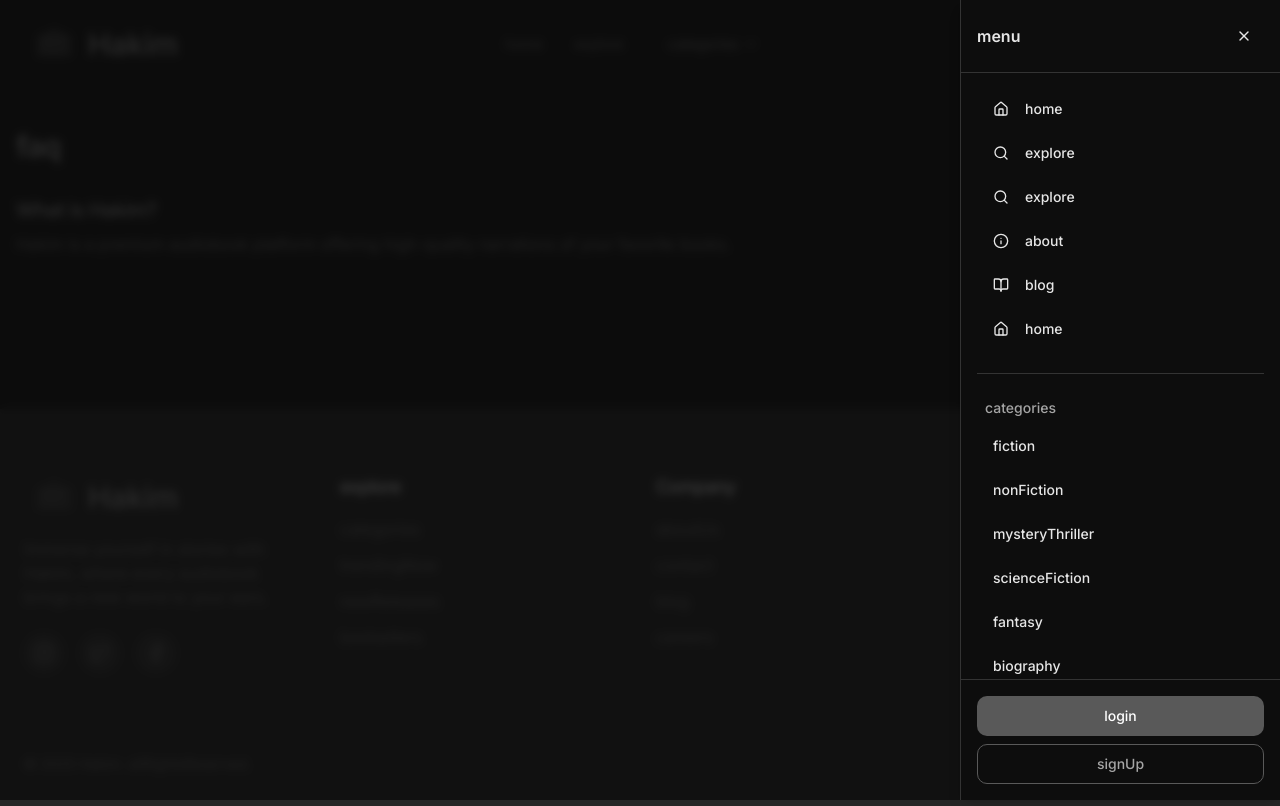
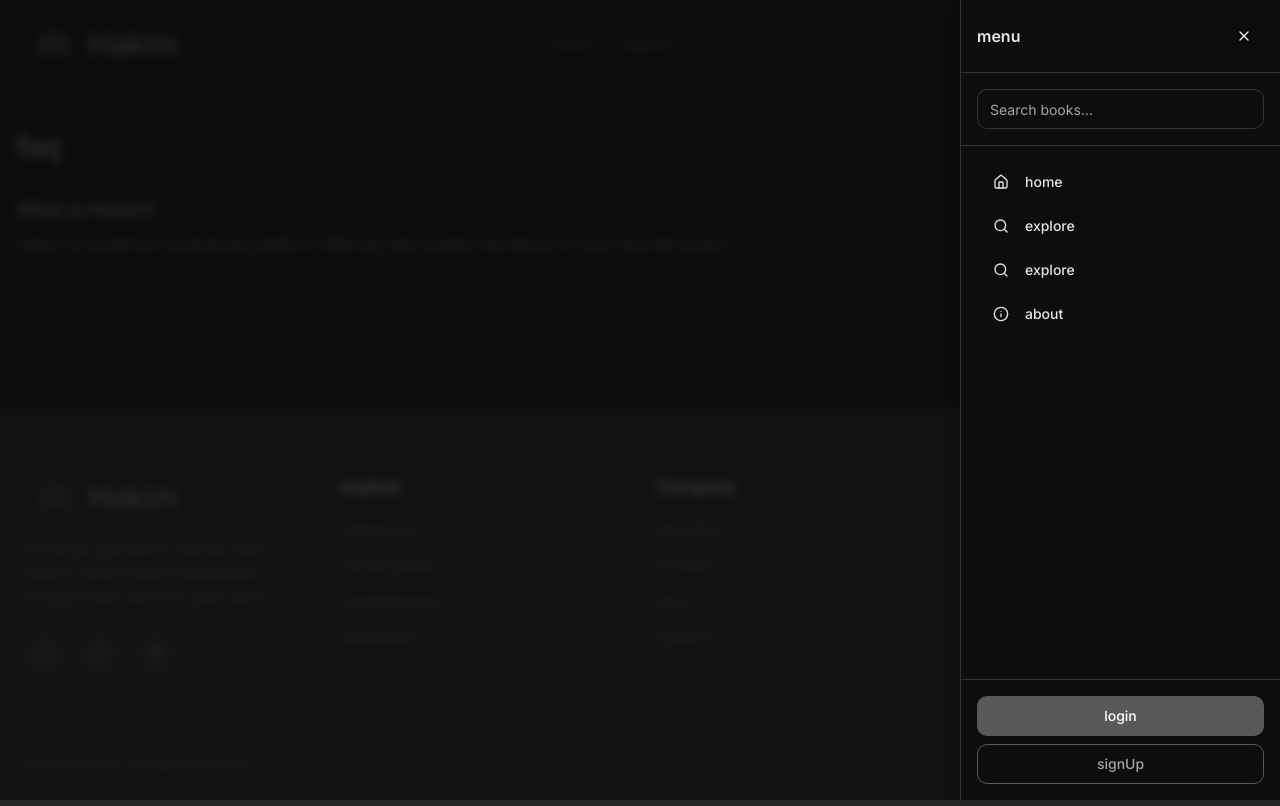
Before and after one commit to KanzlerGcM/audiobook-aurora, a React (Vite) app: page /faq in a window 1280 px wide. Built offline with nearby package versions, Linux system fonts and the light colour scheme.

Commit message:
Remove Menu and Add Searchbar
- Removed the "Menu" section from the header.
- Added a loupe icon that reveals a search bar on click.
- Implemented functionality to display search results while typing.

```diff
--- a/src/components/Navbar.tsx
+++ b/src/components/Navbar.tsx
@@ -31,19 +31,6 @@ const Navbar = () => {
     setMobileMenuOpen(false);
   };
 
-  const categories = [
-    { name: t('fiction'), path: '/categories/fiction' },
-    { name: t('nonFiction'), path: '/categories/non-fiction' },
-    { name: t('mysteryThriller'), path: '/categories/mystery-thriller' },
-    { name: t('scienceFiction'), path: '/categories/sci-fi' },
-    { name: t('fantasy'), path: '/categories/fantasy' },
-    { name: t('biography'), path: '/categories/biography' },
-    { name: t('history'), path: '/categories/history' },
-    { name: t('selfHelp'), path: '/categories/self-help' },
-    { name: t('business'), path: '/categories/business' },
-    { name: t('cookbooks'), path: '/categories/cookbooks' },
-  ];
-
   const navLinks = [
     { name: t('home'), path: '/' },
     { name: t('explore'), path: '/explore' }
@@ -64,10 +51,9 @@ const Navbar = () => {
           {/* Desktop Navigation */}
           <DesktopNav
             navLinks={navLinks}
-            categories={categories}
           />
 
-          {/* Search, Site Menu and Account */}
+          {/* Search, and Account */}
           <NavActions />
 
           {/* Mobile Menu Button */}
@@ -86,7 +72,6 @@ const Navbar = () => {
         open={mobileMenuOpen}
         setOpen={setMobileMenuOpen}
         navLinks={navLinks}
-        categories={categories}
         onClose={closeMobileMenu}
       />
     </nav>
--- a/src/components/navbar/DesktopNav.tsx
+++ b/src/components/navbar/DesktopNav.tsx
@@ -1,7 +1,6 @@
 
 import { Link, useLocation } from 'react-router-dom';
 import { useLanguage } from '@/hooks/use-language';
-import CategoriesDropdown from './CategoriesDropdown';
 
 interface NavLinkProps {
   path: string;
@@ -24,10 +23,9 @@ const NavLink = ({ path, name, isActive }: NavLinkProps) => (
 
 interface DesktopNavProps {
   navLinks: { name: string; path: string }[];
-  categories: { name: string; path: string }[];
 }
 
-const DesktopNav = ({ navLinks, categories }: DesktopNavProps) => {
+const DesktopNav = ({ navLinks }: DesktopNavProps) => {
   const location = useLocation();
 
   return (
@@ -40,8 +38,6 @@ const DesktopNav = ({ navLinks, categories }: DesktopNavProps) => {
           isActive={location.pathname === link.path}
         />
       ))}
-
-      <CategoriesDropdown categories={categories} />
     </div>
   );
 };
--- a/src/components/navbar/MobileNav.tsx
+++ b/src/components/navbar/MobileNav.tsx
@@ -14,20 +14,23 @@ import {
 import { Button } from '@/components/ui/button';
 import { useLanguage } from '@/hooks/use-language';
 import { useAuth } from '@/hooks/use-auth';
+import { Input } from '@/components/ui/input';
+import { books } from '@/data/books';
 
 interface MobileNavProps {
   open: boolean;
   setOpen: (open: boolean) => void;
   navLinks?: { name: string; path: string }[];
-  categories?: { name: string; path: string }[];
   onClose?: () => void;
 }
 
 // The mobile navigation component implementation
-const MobileNav = ({ open, setOpen, navLinks = [], categories = [], onClose }: MobileNavProps) => {
+const MobileNav = ({ open, setOpen, navLinks = [], onClose }: MobileNavProps) => {
   const { t } = useLanguage();
   const { isLoggedIn, logout } = useAuth();
   const navigate = useNavigate();
+  const [searchQuery, setSearchQuery] = useState('');
+  const [searchResults, setSearchResults] = useState([]);
 
   const handleNavItemClick = (path: string) => {
     setOpen(false);
@@ -40,6 +43,31 @@ const MobileNav = ({ open, setOpen, navLinks = [], categories = [], onClose }: M
     setOpen(false);
     if (onClose) onClose();
     navigate('/');
+  };
+
+  const handleSearch = (e: React.ChangeEvent<HTMLInputElement>) => {
+    const query = e.target.value;
+    setSearchQuery(query);
+
+    if (query.trim() === '') {
+      setSearchResults([]);
+      return;
+    }
+
+    const filtered = books
+      .filter(book =>
+        book.title.toLowerCase().includes(query.toLowerCase()) ||
+        book.author.toLowerCase().includes(query.toLowerCase())
+      )
+      .slice(0, 5);
+
+    setSearchResults(filtered);
+  };
+
+  const handleBookClick = (bookId: string) => {
+    handleNavItemClick(`/audiobook/${bookId}`);
+    setSearchQuery('');
+    setSearchResults([]);
   };
 
   return (
@@ -59,6 +87,38 @@ const MobileNav = ({ open, setOpen, navLinks = [], categories = [], onClose }: M
             <Button variant="ghost" size="icon" onClick={() => setOpen(false)} aria-label="Close">
               <X className="h-5 w-5" />
             </Button>
+          </div>
+
+          <div className="p-4 border-b">
+            <div className="relative">
+              <Input
+                value={searchQuery}
+                onChange={handleSearch}
+                placeholder={t('searchBooks')}
+                className="w-full"
+              />
+              {searchResults.length > 0 && (
+                <div className="absolute left-0 right-0 mt-2 bg-background border border-border rounded-md shadow-lg z-50">
+                  {searchResults.map((book: any) => (
+                    <div
+                      key={book.id}
+                      onClick={() => handleBookClick(book.id)}
+                      className="flex items-center gap-3 p-2 hover:bg-accent/10 cursor-pointer"
+                    >
+                      <img
+                        src={book.coverImage}
+                        alt={book.title}
+                        className="h-12 w-8 object-cover rounded"
+                      />
+                      <div>
+                        <p className="text-sm font-medium">{book.title}</p>
+                        <p className="text-xs text-muted-foreground">{book.author}</p>
+                      </div>
+                    </div>
+                  ))}
+                </div>
+              )}
+            </div>
           </div>
 
           <div className="flex-1 overflow-auto py-2">
@@ -96,22 +156,6 @@ const MobileNav = ({ open, setOpen, navLinks = [], categories = [], onClose }: M
                   <Info className="mr-2 h-5 w-5" />
                   {t('about')}
                 </Button>
-                <Button
-                  variant="ghost"
-                  className="w-full justify-start"
-                  onClick={() => handleNavItemClick('/blog')}
-                >
-                  <BookOpen className="mr-2 h-5 w-5" />
-                  {t('blog')}
-                </Button>
-                <Button
-                  variant="ghost"
-                  className="w-full justify-start"
-                  onClick={() => handleNavItemClick('/')}
-                >
-                  <Home className="mr-2 h-5 w-5" />
-                  {t('home')}
-                </Button>
               </div>
 
               {isLoggedIn && (
@@ -139,25 +183,6 @@ const MobileNav = ({ open, setOpen, navLinks = [], categories = [], onClose }: M
                   </div>
                 </div>
               )}
-
-              {/* Categories Section */}
-              <div className="mt-6 pt-6 border-t border-border">
-                <div className="text-sm font-medium text-foreground/70 px-2 mb-2">
-                  {t('categories')}
-                </div>
-                <div className="space-y-1">
-                  {categories.map((category) => (
-                    <Button
-                      key={category.path}
-                      variant="ghost"
-                      className="w-full justify-start"
-                      onClick={() => handleNavItemClick(category.path)}
-                    >
-                      {category.name}
-                    </Button>
-                  ))}
-                </div>
-              </div>
             </div>
           </div>
 
--- a/src/components/navbar/NavActions.tsx
+++ b/src/components/navbar/NavActions.tsx
@@ -5,7 +5,6 @@ import {
   User,
   LogOut,
   BookMarked,
-  Search,
   ThumbsUp
 } from 'lucide-react';
 import { Button } from '@/components/ui/button';
@@ -13,6 +12,7 @@ import { toast } from 'sonner';
 import { useLanguage } from '@/hooks/use-language';
 import { useIsMobile } from '@/hooks/use-mobile';
 import { useAuth } from '@/hooks/use-auth';
+import SearchBar from './SearchBar';
 import {
   DropdownMenu,
   DropdownMenuContent,
@@ -29,7 +29,6 @@ const NavActions = () => {
   const { isLoggedIn, logout } = useAuth();
   const navigate = useNavigate();
   const location = useLocation();
-  const [showCategories, setShowCategories] = useState(false);
 
   const renderToast = () => {
     toast("Soon...", {
@@ -58,6 +57,7 @@ const NavActions = () => {
   if (!isLoggedIn) {
     return (
       <div className="flex items-center gap-3">
+        <SearchBar />
         <Button variant="default" onClick={loginClickHandler}>
           {t('login')}
         </Button>
@@ -70,6 +70,8 @@ const NavActions = () => {
 
   // User is logged in
   return (
+    <div className="flex items-center gap-3">
+      <SearchBar />
       <DropdownMenu>
         <DropdownMenuTrigger asChild>
           <Button variant="ghost" className="relative h-10 w-10 rounded-full">
@@ -92,10 +94,6 @@ const NavActions = () => {
             <ThumbsUp className="mr-2 h-4 w-4" />
             <span>{t('ratedBooks')}</span>
           </DropdownMenuItem>
-        <DropdownMenuItem onClick={() => navigate('/explore')}>
-          <Search className="mr-2 h-4 w-4" />
-          <span>{t('exploreBooks')}</span>
-        </DropdownMenuItem>
           <DropdownMenuSeparator />
           <DropdownMenuItem onClick={handleLogout}>
             <LogOut className="mr-2 h-4 w-4" />
@@ -103,6 +101,7 @@ const NavActions = () => {
           </DropdownMenuItem>
         </DropdownMenuContent>
       </DropdownMenu>
+    </div>
   );
 };
 
--- /dev/null
+++ b/src/components/navbar/SearchBar.tsx
@@ -0,0 +1,114 @@
+
+import React, { useState, useRef, useEffect } from 'react';
+import { Search, X } from 'lucide-react';
+import { useNavigate } from 'react-router-dom';
+import { Input } from '@/components/ui/input';
+import { useLanguage } from '@/hooks/use-language';
+import { Button } from '@/components/ui/button';
+import type { Book } from '@/types/book';
+import { books } from '@/data/books';
+
+const SearchBar = () => {
+  const { t } = useLanguage();
+  const navigate = useNavigate();
+  const [isSearchOpen, setIsSearchOpen] = useState(false);
+  const [searchQuery, setSearchQuery] = useState('');
+  const [searchResults, setSearchResults] = useState<Book[]>([]);
+  const inputRef = useRef<HTMLInputElement>(null);
+
+  const toggleSearch = () => {
+    setIsSearchOpen(!isSearchOpen);
+    setSearchQuery('');
+    setSearchResults([]);
+  };
+
+  useEffect(() => {
+    if (isSearchOpen && inputRef.current) {
+      inputRef.current.focus();
+    }
+  }, [isSearchOpen]);
+
+  useEffect(() => {
+    if (searchQuery.trim() === '') {
+      setSearchResults([]);
+      return;
+    }
+
+    const query = searchQuery.toLowerCase();
+    const filteredBooks = books.filter(
+      book => book.title.toLowerCase().includes(query) ||
+              book.author.toLowerCase().includes(query)
+    );
+
+    setSearchResults(filteredBooks.slice(0, 5));
+  }, [searchQuery]);
+
+  const handleBookClick = (bookId: string) => {
+    navigate(`/audiobook/${bookId}`);
+    setIsSearchOpen(false);
+    setSearchQuery('');
+    setSearchResults([]);
+  };
+
+  return (
+    <div className="relative">
+      {!isSearchOpen ? (
+        <Button
+          variant="ghost"
+          size="icon"
+          onClick={toggleSearch}
+          className="text-hakim-gray hover:text-hakim-light"
+          aria-label="Search"
+        >
+          <Search className="h-5 w-5" />
+        </Button>
+      ) : (
+        <div className="absolute right-0 top-0 flex items-center">
+          <div className="relative">
+            <Input
+              ref={inputRef}
+              value={searchQuery}
+              onChange={(e) => setSearchQuery(e.target.value)}
+              placeholder={t('searchBooks')}
+              className="w-[250px] pr-8"
+            />
+            <Button
+              variant="ghost"
+              size="icon"
+              className="absolute right-1 top-1/2 -translate-y-1/2 h-8 w-8"
+              onClick={toggleSearch}
+            >
+              <X className="h-4 w-4" />
+            </Button>
+          </div>
+        </div>
+      )}
+
+      {isSearchOpen && searchResults.length > 0 && (
+        <div className="absolute right-0 mt-2 w-[300px] max-h-[400px] overflow-y-auto bg-background border border-border rounded-md shadow-lg z-50">
+          <div className="p-2">
+            {searchResults.map((book) => (
+              <div
+                key={book.id}
+                onClick={() => handleBookClick(book.id)}
+                className="flex items-center gap-3 p-2 hover:bg-accent/10 rounded-md cursor-pointer"
+              >
+                <img
+                  src={book.coverImage}
+                  alt={book.title}
+                  className="h-12 w-8 object-cover rounded"
+                />
+                <div className="flex-1 min-w-0">
+                  <p className="text-sm font-medium truncate">{book.title}</p>
+                  <p className="text-xs text-muted-foreground truncate">{book.author}</p>
+                </div>
+              </div>
+            ))}
+          </div>
+        </div>
+      )}
+    </div>
+  );
+};
+
+export default SearchBar;
--- a/src/translations/types.ts
+++ b/src/translations/types.ts
@@ -15,5 +15,12 @@ export const translations: Translations = {
     de: 'Laden...',
     pt: 'Carregando...'
   },
+  searchBooks: {
+    en: 'Search books...',
+    es: 'Buscar libros...',
+    fr: 'Rechercher des livres...',
+    de: 'Bücher suchen...',
+    pt: 'Buscar livros...'
+  },
   // Add more translations here as needed
 };
```
Lines whose indentation alone changed are shown as unchanged.
